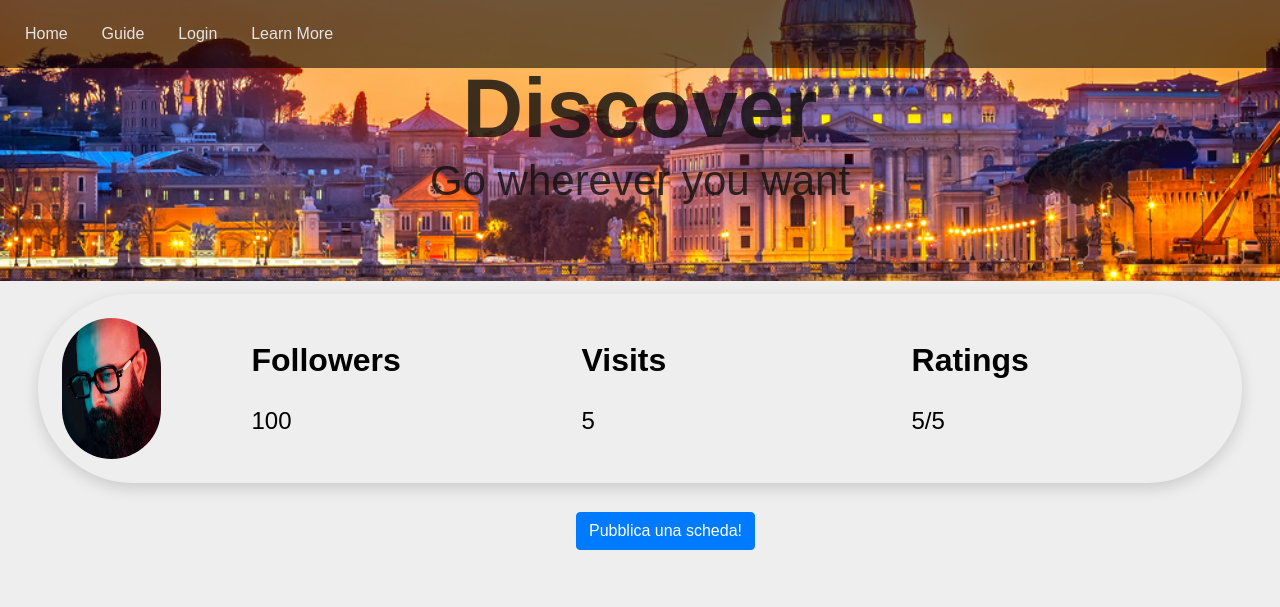
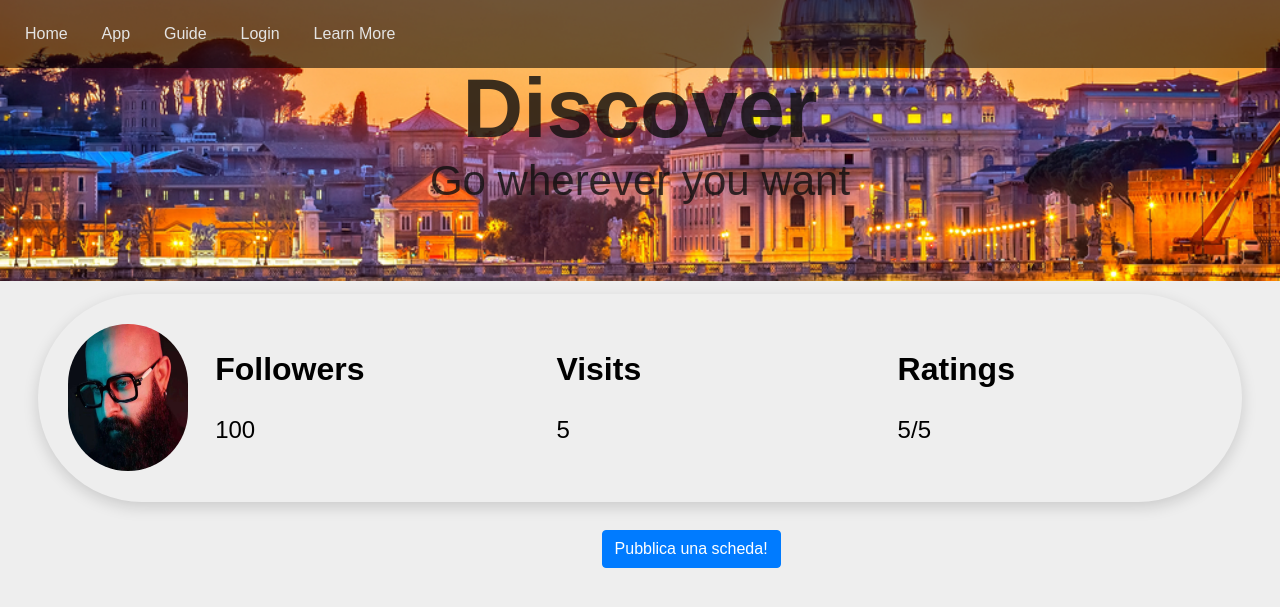
Before and after one commit to alessandrosaccone/discover, a PHP site: page /bacheca.html in a window 1280 px wide. Shown: the top 607 px of the page. Run offline with PHP 8.4, Linux system fonts and the light colour scheme.

Commit message:
aggiorno

```diff
--- a/bacheca.html
+++ b/bacheca.html
@@ -24,6 +24,7 @@
     <div class="navheader_general" id="navbar_app">
       <nav class="navbar">
         <a href="home.html" id="home">Home</a>
+        <a href="app.html">App</a>
         <a href="guide.html">Guide</a>
         <a href="login.html">Login</a>
         <a href="help.html">Learn More</a>
@@ -45,7 +46,7 @@
           a = true;
           const home = document.getElementById("home");
           home.remove();
-          document.getElementById("searchbar").remove();
+
           document.getElementById("head").remove();
         } else {
           a = false;
--- a/css/stylesheet_bacheca.css
+++ b/css/stylesheet_bacheca.css
@@ -6,7 +6,7 @@ form {
 }
 
 .center {
-  padding: 0 45%;
+  padding: 0 47%;
 }
 
 .navheader_general {
@@ -29,8 +29,8 @@ input {
   position: relative;
   display: grid;
   grid-template-rows: auto;
-  grid-template-columns: 0.5fr 1fr 1fr 1fr;
-  padding: 2%;
+  grid-template-columns: 0.35fr 1fr 1fr 1fr;
+  padding: 2.5%;
   border-radius: 300px;
   box-shadow: 0 5px 15px rgba(0, 0, 0, 15%);
   transition: all 0.3s;
@@ -43,7 +43,7 @@ input {
 
 .data {
   position: relative;
-  padding: 1em;
+  padding: 8%;
   align-items: center;
   font-size: x-large;
 }
@@ -53,7 +53,7 @@ input {
 }
 
 .block > img {
-  width: 60%;
+  width: 100%;
   height: 100%;
   border-radius: 600px;
 }
```
